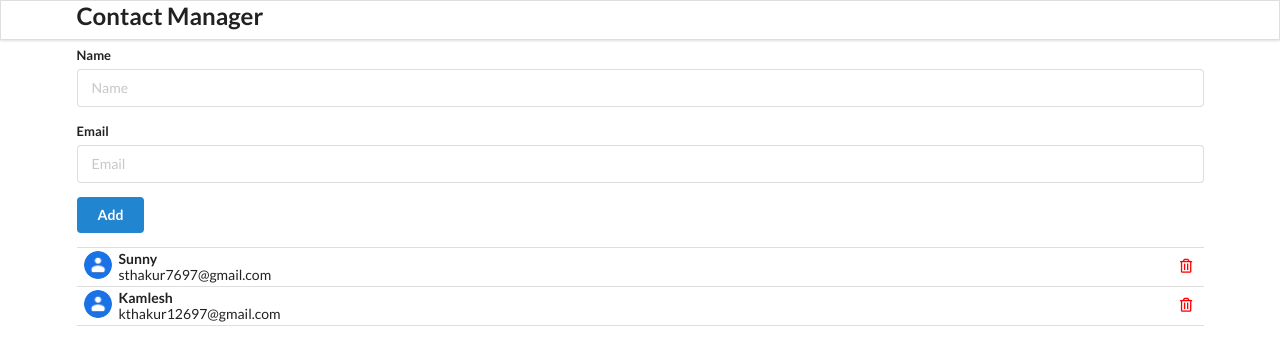
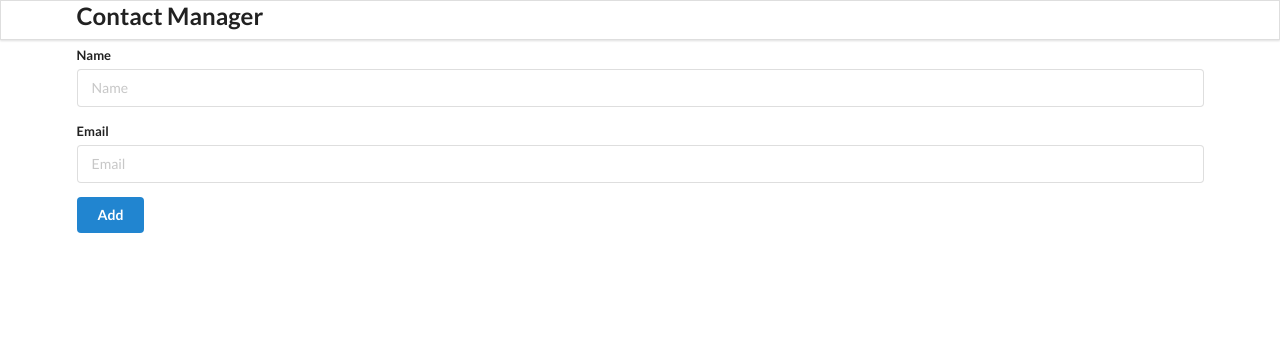
Before and after one commit to sunny7697/React-Contact-App, a React (Create React App) app: page / in a window 1280 px wide. Shown: the top 360 px of the page. Built offline with nearby package versions, Linux system fonts and the light colour scheme.

Commit message:
add & delete functionalities added

```diff
--- a/package.json
+++ b/package.json
@@ -9,6 +9,7 @@
     "react": "^17.0.2",
     "react-dom": "^17.0.2",
     "react-scripts": "4.0.3",
+    "uuidv4": "^6.2.8",
     "web-vitals": "^1.1.2"
   },
   "scripts": {
--- a/src/components/AddContact.js
+++ b/src/components/AddContact.js
@@ -1,18 +1,39 @@
 import React from 'react';
 
 class AddContact extends React.Component {
+    state = {
+        name:"",
+        email:"",
+    }
+
+    add = e => {
+        // prevents page to reload after form submit
+        e.preventDefault();
+
+        // if any field is empty then give alert
+        if(this.state.name === "" || this.state.email === ""){
+            alert("All the fields are mandatory");
+            return;
+        }
+
+        // set contact in app.js using addContactHandler
+        this.props.addContactHandler(this.state);
+
+        this.setState({name: "", email: ""});
+    }
+
     render() {
         return (
             <div className="ui main">
                 <h2>Add Content</h2>
-                <form className="ui form">
+                <form className="ui form" onSubmit={this.add}>
                     <div className="field">
                         <label>Name</label>
-                        <input type="text" name="name" placeholder="Name" />
+                        <input type="text" name="name" placeholder="Name" value={this.state.name} onChange={(e) => this.setState({name: e.target.value})} />
                     </div>
                     <div className="field">
                         <label>Email</label>
-                        <input type="text" name="email" placeholder="Email" />
+                        <input type="text" name="email" placeholder="Email" value={this.state.email} onChange={e => this.setState({email: e.target.value})} />
                     </div>
                     <button className="ui button blue">Add</button>
                 </form>
--- a/src/components/App.js
+++ b/src/components/App.js
@@ -1,29 +1,49 @@
-import React from 'react';
+import React, {useState, useEffect} from 'react';
+import {uuid} from 'uuidv4';
 import './App.css';
 import Header from './Header';
 import AddContact from './AddContact'
 import ContactList from './ContactList'
 
 function App() {
+  const Local_Storage_Key = "contacts";
+  const [contacts, setContacts] = useState([]);
 
-  const contacts = [
-    {
-      id: "1",
-      name: "Sunny",
-      email: "sthakur7697@gmail.com"
-    },
-    {
-      id: "2",
-      name: "Kamlesh",
-      email: "kthakur12697@gmail.com"
-    },
-  ]
+  // add contact in the contact list
+  const addContactHandler = contact => {
+    setContacts([...contacts,{id: uuid(), ...contact}]);
+    console.log(contact);
+  }
+
+  // remove specific contact from the contact list
+  const removeContactHandler = id => {
+    const newContactList = contacts.filter(contact => {
+      return contact.id !== id
+    })
+
+    setContacts(newContactList);
+  }
+
+  // after every page refresh or load, get the contacts stored in the local storage
+  useEffect(() => {
+    const retrieveContacts = JSON.parse(localStorage.getItem(Local_Storage_Key));
+    if(retrieveContacts) {
+      setContacts(retrieveContacts);
+    }
+  }, [])
+
+  // after every contacts addition, contact added in the local storage
+  useEffect(() => {
+    localStorage.setItem(Local_Storage_Key, JSON.stringify(contacts))
+  }, [contacts])
 
   return (
     <div className="ui container">
       <Header />
-      <AddContact />
-      <ContactList contacts={ contacts }/>
+      {/* passing addContactHandler as a prop in AddContact Component */}
+      <AddContact addContactHandler={addContactHandler} />
+      {/* passing removeContactHandler as a prop(getContactId) in ContactList */}
+      <ContactList contacts={contacts} getContactId={removeContactHandler}/>
     </div>
   );
 }
--- a/src/components/ContactCard.js
+++ b/src/components/ContactCard.js
@@ -10,7 +10,7 @@
                 <div className="header"> {name} </div>
                 <div>{email}</div>
             </div>
-            <i className="trash alternate outline icon" style={{float: "right",color: "red", marginTop: "7px"}}></i>
+            <i className="trash alternate outline icon" style={{float: "right",color: "red", marginTop: "7px"}}onClick={() => props.clickHandler(id)}></i>
         </div>
     )
 };
--- a/src/components/ContactList.js
+++ b/src/components/ContactList.js
@@ -1,12 +1,20 @@
 import React from 'react';
 import ContactCard from './ContactCard';
 
-const ContactList = ({contacts}) => {
-    const renderContactList = contacts.map(contact => {
+const ContactList = (props) => {
+
+    const deleteContactHandler = id => {
+        props.getContactId(id);
+    }
+
+    const renderContactList = props.contacts.map(contact => {
         return(
-            <ContactCard contact={contact} />
+            // passing deleteContactHandler as a prop(clickHandler) to ContactCard, so that we can get id
+            <ContactCard contact={contact} clickHandler={deleteContactHandler} key={contact.id}/>
         )
     })
+
+
     return(
         <div className="ui celled list">
             {renderContactList}
```
Also changed, not shown: public/index.html (+0 -23 lines), 1 other file (tests, documents, lock files or other folders).
